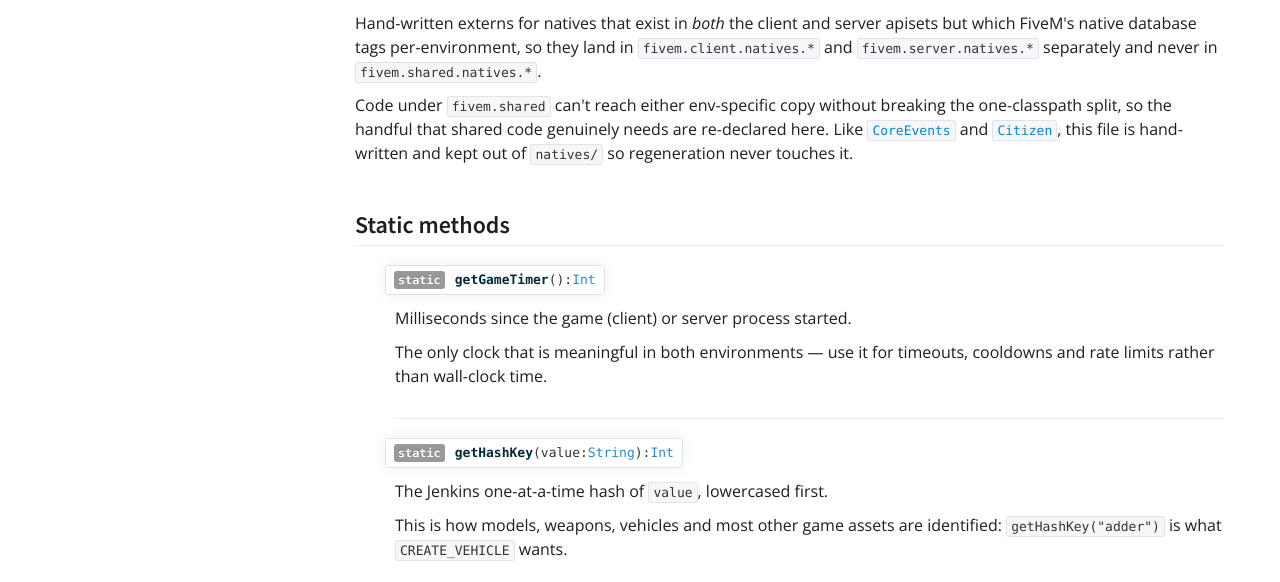
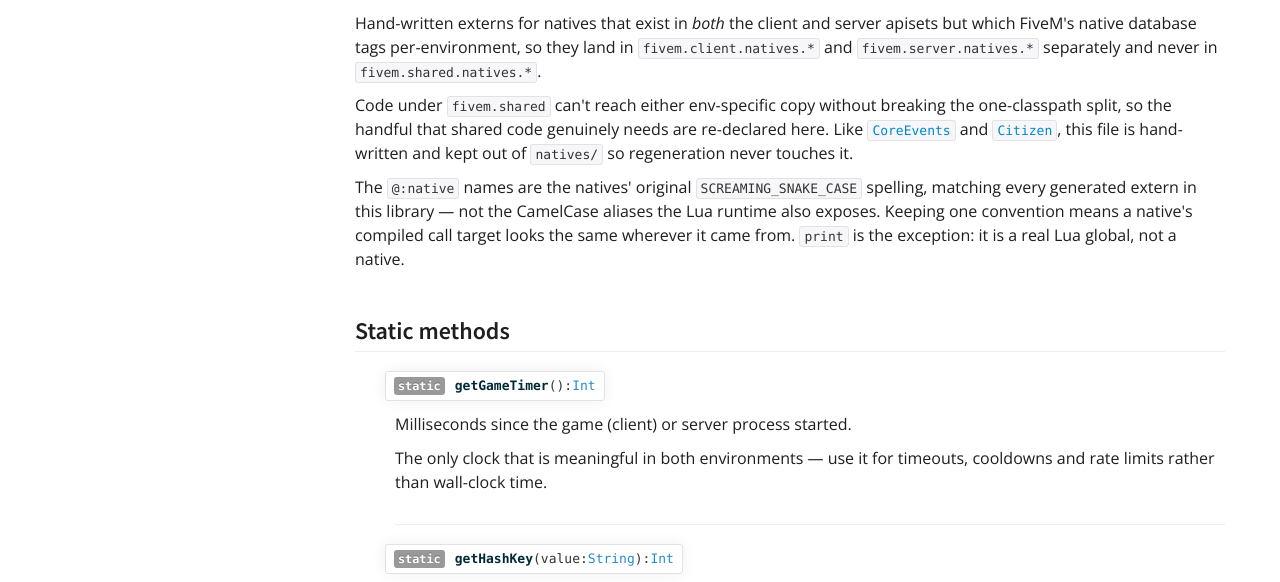
Before and after one commit to Kleppinger/fivem-hx, a plain HTML site: page fivem/shared/Runtime.html in a window 1280 px wide. Shown: the part 205-787 px from the top of the page. Drawn offline with nearby package versions, Linux system fonts and the light colour scheme; files whose address does not match are found by name.

Commit message:
Update documentation (2026-08-05 21:59)

```diff
--- a/fivem/shared/Runtime.html
+++ b/fivem/shared/Runtime.html
@@ -17,8 +17,13 @@
 <p>Code under <code>fivem.shared</code> can't reach either env-specific copy without
 breaking the one-classpath split, so the handful that shared code genuinely
 needs are re-declared here. Like <code><a href="../../fivem/shared/CoreEvents.html#CoreEvents">CoreEvents</a></code> and <code><a href="../../fivem/shared/Citizen.html#Citizen">Citizen</a></code>, this file is
-hand-written and kept out of <code>natives/</code> so regeneration never touches it.</p></div><h3 class="section">Static methods</h3><div class="fields"><div class="field "><a name="getGameTimer"></a><h3 class="anchor"><code><span class="label label-meta label-meta-native" title="Rewrites the path of a type or class field during generation.">@:native(&quot;GetGameTimer&quot;)</span><span class="label label-static">static</span><a href="#getGameTimer"><span class="identifier">getGameTimer</span></a>():<span class="type">Int</span></code></h3><div class="doc"><p>Milliseconds since the game (client) or server process started.</p>
+hand-written and kept out of <code>natives/</code> so regeneration never touches it.</p>
+<p>The <code>@:native</code> names are the natives' original <code>SCREAMING_SNAKE_CASE</code>
+spelling, matching every generated extern in this library — not the
+CamelCase aliases the Lua runtime also exposes. Keeping one convention
+means a native's compiled call target looks the same wherever it came
+from. <code>print</code> is the exception: it is a real Lua global, not a native.</p></div><h3 class="section">Static methods</h3><div class="fields"><div class="field "><a name="getGameTimer"></a><h3 class="anchor"><code><span class="label label-meta label-meta-native" title="Rewrites the path of a type or class field during generation.">@:native(&quot;GET_GAME_TIMER&quot;)</span><span class="label label-static">static</span><a href="#getGameTimer"><span class="identifier">getGameTimer</span></a>():<span class="type">Int</span></code></h3><div class="doc"><p>Milliseconds since the game (client) or server process started.</p>
 <p>The only clock that is meaningful in both environments — use it for
-timeouts, cooldowns and rate limits rather than wall-clock time.</p></div></div><div class="field "><a name="getHashKey"></a><h3 class="anchor"><code><span class="label label-meta label-meta-native" title="Rewrites the path of a type or class field during generation.">@:native(&quot;GetHashKey&quot;)</span><span class="label label-static">static</span><a href="#getHashKey"><span class="identifier">getHashKey</span></a>(<span style="white-space:nowrap">value:<span class="type">String</span></span>):<span class="type">Int</span></code></h3><div class="doc"><p>The Jenkins one-at-a-time hash of <code>value</code>, lowercased first.</p>
+timeouts, cooldowns and rate limits rather than wall-clock time.</p></div></div><div class="field "><a name="getHashKey"></a><h3 class="anchor"><code><span class="label label-meta label-meta-native" title="Rewrites the path of a type or class field during generation.">@:native(&quot;GET_HASH_KEY&quot;)</span><span class="label label-static">static</span><a href="#getHashKey"><span class="identifier">getHashKey</span></a>(<span style="white-space:nowrap">value:<span class="type">String</span></span>):<span class="type">Int</span></code></h3><div class="doc"><p>The Jenkins one-at-a-time hash of <code>value</code>, lowercased first.</p>
 <p>This is how models, weapons, vehicles and most other game assets are
 identified: <code>getHashKey("adder")</code> is what <code>CREATE_VEHICLE</code> wants.</p></div></div><div class="field "><a name="print"></a><h3 class="anchor"><code><span class="label label-meta label-meta-native" title="Rewrites the path of a type or class field during generation.">@:native(&quot;print&quot;)</span><span class="label label-static">static</span><a href="#print"><span class="identifier">print</span></a>(<span style="white-space:nowrap">message:<span class="type">Dynamic</span></span>):<span class="type">Void</span></code></h3><div class="doc"><p>Writes a line to the server console or the client's F8 console.</p></div></div></div></div></div></div></div><footer class="section site-footer" style="background:#FAFAFA"><div class="container"><div class="copyright"><p style="color:#000000">&copy; 2026 &nbsp;</p></div></div></footer><script src="../..//highlighter.js"></script><link href="../../highlighter.css" rel="stylesheet"/></body></html>
```
Also changed, not shown: fivem/client/core/RaycastFlags.html (+1 -1 lines), fivem/server/core/Player.html (+5 -1 lines).
